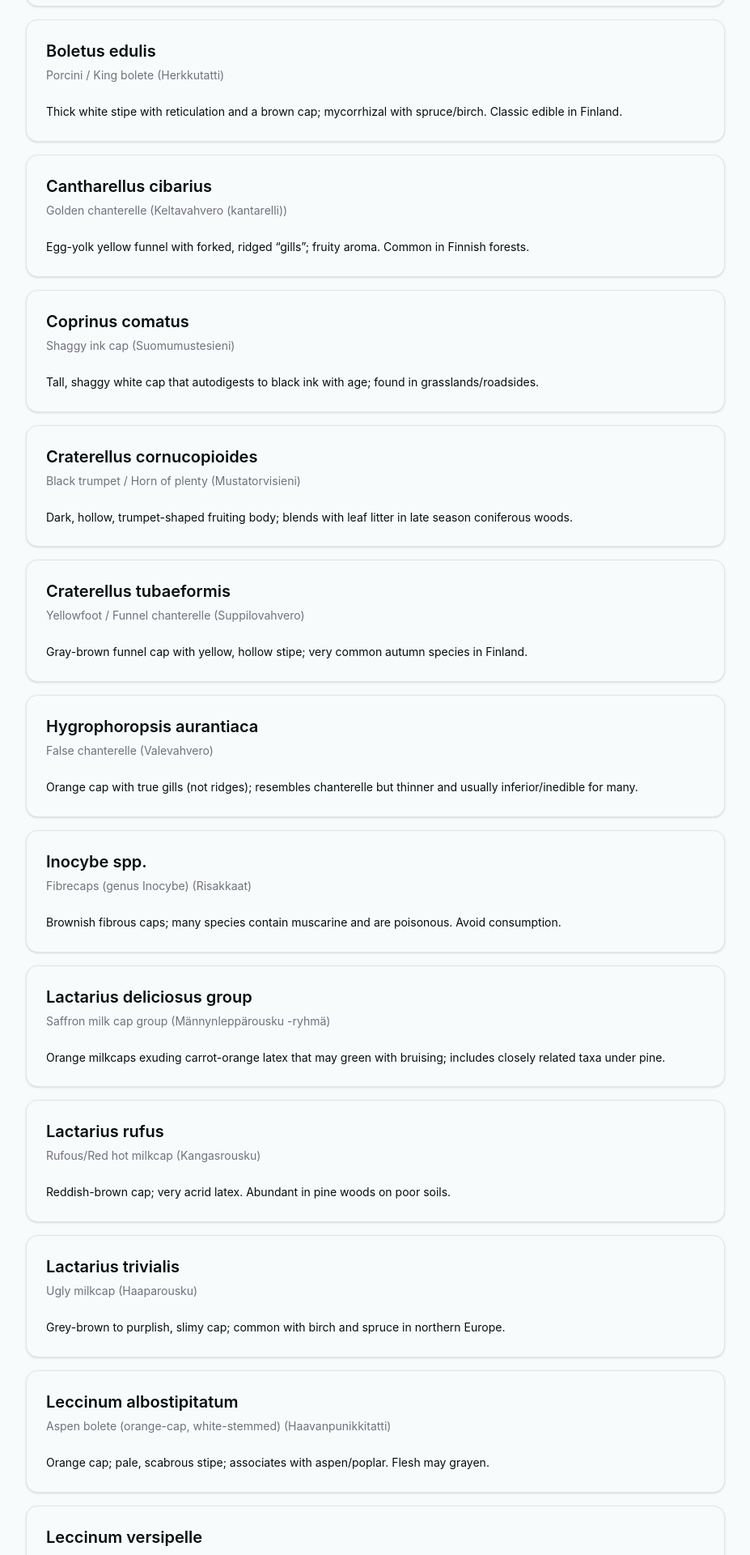
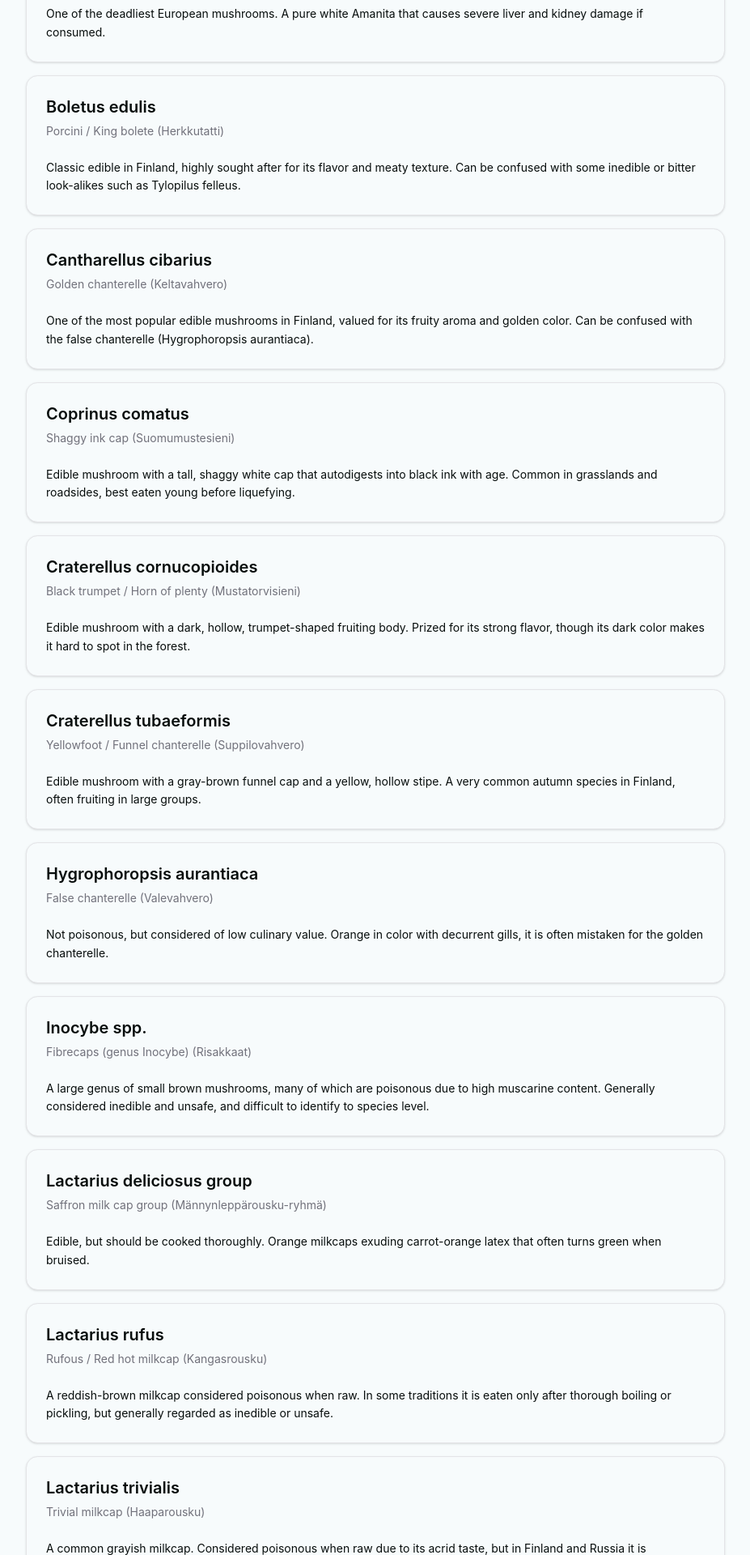
Before and after one commit to danielxfeng/mush-finder-monorepo, a React (Vite) app in the folder apps/mush-frontend/: page /species in a window 1280 px wide. Shown: the part 660-2580 px from the top of the page at 81% size, without its empty margins (176-1103 px from the left). Built offline with nearby package versions, Linux system fonts and the light colour scheme; no server answers; a web font is replaced by a local one.

Commit message:
Revise mushroom descriptions for clarity and detail in constants file

```diff
--- a/apps/mush-frontend/src/constants/constants.ts
+++ b/apps/mush-frontend/src/constants/constants.ts
@@ -25,136 +25,140 @@ const MUSH: MushItem[] = [
     English: 'Fly agaric',
     Finnish: 'Punakärpässieni',
     description:
-      'Iconic red cap with white warts; widespread in boreal forests. Toxic/psychoactive—do not eat.',
+      'One of the most common poisonous mushrooms, instantly recognizable by its bright red cap with white spots. Often featured in folklore and fairy tales.',
   },
   {
     className: 'Amanita spp.',
     English: 'Amanita (genus)',
     Finnish: 'Kärpässienet',
     description:
-      'Large genus including edible, toxic and deadly species; identification to species level is critical.',
+      'A large and diverse genus including many toxic and deadly species such as the death cap and destroying angel, though some are edible.',
   },
   {
     className: 'Amanita virosa',
     English: 'Destroying angel',
     Finnish: 'Valkokärpässieni',
     description:
-      'All-white Amanita with a volva at the base; one of the deadliest European mushrooms. Absolutely not for consumption.',
+      'One of the deadliest European mushrooms. A pure white Amanita that causes severe liver and kidney damage if consumed.',
   },
   {
     className: 'Boletus edulis',
     English: 'Porcini / King bolete',
     Finnish: 'Herkkutatti',
     description:
-      'Thick white stipe with reticulation and a brown cap; mycorrhizal with spruce/birch. Classic edible in Finland.',
+      'Classic edible in Finland, highly sought after for its flavor and meaty texture. Can be confused with some inedible or bitter look-alikes such as Tylopilus felleus.',
   },
   {
     className: 'Cantharellus cibarius',
     English: 'Golden chanterelle',
-    Finnish: 'Keltavahvero (kantarelli)',
+    Finnish: 'Keltavahvero',
     description:
-      'Egg-yolk yellow funnel with forked, ridged “gills”; fruity aroma. Common in Finnish forests.',
+      'One of the most popular edible mushrooms in Finland, valued for its fruity aroma and golden color. Can be confused with the false chanterelle (Hygrophoropsis aurantiaca).',
   },
   {
     className: 'Coprinus comatus',
     English: 'Shaggy ink cap',
     Finnish: 'Suomumustesieni',
     description:
-      'Tall, shaggy white cap that autodigests to black ink with age; found in grasslands/roadsides.',
+      'Edible mushroom with a tall, shaggy white cap that autodigests into black ink with age. Common in grasslands and roadsides, best eaten young before liquefying.',
   },
   {
     className: 'Craterellus cornucopioides',
     English: 'Black trumpet / Horn of plenty',
     Finnish: 'Mustatorvisieni',
     description:
-      'Dark, hollow, trumpet-shaped fruiting body; blends with leaf litter in late season coniferous woods.',
+      'Edible mushroom with a dark, hollow, trumpet-shaped fruiting body. Prized for its strong flavor, though its dark color makes it hard to spot in the forest.',
   },
   {
     className: 'Craterellus tubaeformis',
     English: 'Yellowfoot / Funnel chanterelle',
     Finnish: 'Suppilovahvero',
     description:
-      'Gray-brown funnel cap with yellow, hollow stipe; very common autumn species in Finland.',
+      'Edible mushroom with a gray-brown funnel cap and a yellow, hollow stipe. A very common autumn species in Finland, often fruiting in large groups.',
   },
   {
     className: 'Hygrophoropsis aurantiaca',
     English: 'False chanterelle',
     Finnish: 'Valevahvero',
     description:
-      'Orange cap with true gills (not ridges); resembles chanterelle but thinner and usually inferior/inedible for many.',
+      'Not poisonous, but considered of low culinary value. Orange in color with decurrent gills, it is often mistaken for the golden chanterelle.',
   },
   {
     className: 'Inocybe spp.',
     English: 'Fibrecaps (genus Inocybe)',
     Finnish: 'Risakkaat',
     description:
-      'Brownish fibrous caps; many species contain muscarine and are poisonous. Avoid consumption.',
+      'A large genus of small brown mushrooms, many of which are poisonous due to high muscarine content. Generally considered inedible and unsafe, and difficult to identify to species level.',
   },
   {
     className: 'Lactarius deliciosus group',
     English: 'Saffron milk cap group',
-    Finnish: 'Männynleppärousku -ryhmä',
+    Finnish: 'Männynleppärousku-ryhmä',
     description:
-      'Orange milkcaps exuding carrot-orange latex that may green with bruising; includes closely related taxa under pine.',
+      'Edible, but should be cooked thoroughly. Orange milkcaps exuding carrot-orange latex that often turns green when bruised.',
   },
   {
     className: 'Lactarius rufus',
-    English: 'Rufous/Red hot milkcap',
+    English: 'Rufous / Red hot milkcap',
     Finnish: 'Kangasrousku',
-    description: 'Reddish-brown cap; very acrid latex. Abundant in pine woods on poor soils.',
+    description:
+      'A reddish-brown milkcap considered poisonous when raw. In some traditions it is eaten only after thorough boiling or pickling, but generally regarded as inedible or unsafe.',
   },
   {
     className: 'Lactarius trivialis',
-    English: 'Ugly milkcap',
+    English: 'Trivial milkcap',
     Finnish: 'Haaparousku',
     description:
-      'Grey-brown to purplish, slimy cap; common with birch and spruce in northern Europe.',
+      'A common grayish milkcap. Considered poisonous when raw due to its acrid taste, but in Finland and Russia it is traditionally eaten after careful boiling or pickling.',
   },
   {
     className: 'Leccinum albostipitatum',
     English: 'Aspen bolete (orange-cap, white-stemmed)',
     Finnish: 'Haavanpunikkitatti',
     description:
-      'Orange cap; pale, scabrous stipe; associates with aspen/poplar. Flesh may grayen.',
+      'Edible mushroom with an orange cap and a pale, scabrous stipe. Associates with aspen and poplar; flesh may grayen when cut.',
   },
   {
     className: 'Leccinum versipelle',
     English: 'Orange birch bolete',
     Finnish: 'Koivunpunikkitatti',
-    description: 'Orange cap with grey-black scabers on the stipe; mycorrhizal with birch.',
+    description:
+      'Edible mushroom with an orange cap and grey-black scabers on the stipe. Mycorrhizal with birch.',
   },
   {
     className: 'Russula spp.',
     English: 'Brittlegills (genus Russula)',
     Finnish: 'Haperot',
     description:
-      'Brittle, chalky gills and stipes; cap colors vary widely. Edibility ranges from excellent to inedible—species-level ID needed.',
+      'A very large genus of brittle-fleshed mushrooms. Some species are excellent edibles while others, such as Russula emetica, are toxic. Identification to species level is often difficult.',
   },
   {
     className: 'Suillus granulatus',
     English: 'Weeping bolete',
     Finnish: 'Jyvästatti',
-    description: 'Slimy cap without a ring; young pores exude milky droplets. Common near pine.',
+    description:
+      'Edible mushroom with a slimy cap lacking a ring. Young pores exude milky droplets. Commonly associated with pine.',
   },
   {
     className: 'Suillus luteus',
     English: 'Slippery jack',
     Finnish: 'Voitatti',
     description:
-      'Brown slimy cap with a persistent ring on the stipe; forms with Scots pine and other pines.',
+      'Edible mushroom with a brown slimy cap and a persistent ring on the stipe. Typically grows with Scots pine and other pines.',
   },
   {
     className: 'Suillus variegatus',
-    English: 'Velvet/variegated bolete',
+    English: 'Velvet / Variegated bolete',
     Finnish: 'Kangastatti',
-    description: 'Dry, finely dotted yellow-brown cap; yellow pores; typical in dry pine heaths.',
+    description:
+      'Edible mushroom with a dry, finely dotted yellow-brown cap and yellow pores. Typical of dry pine heaths.',
   },
   {
     className: 'Tylopilus felleus',
     English: 'Bitter bolete',
     Finnish: 'Sappitatti',
     description:
-      'Brown cap, pinkish pores, and a netted stipe; intensely bitter—spoils mixed dishes despite being non-toxic.',
+      'Inedible mushroom with a brown cap, pinkish pores, and a netted stipe. Intensely bitter—spoils mixed dishes despite being non-toxic.',
   },
 ];
 
```
